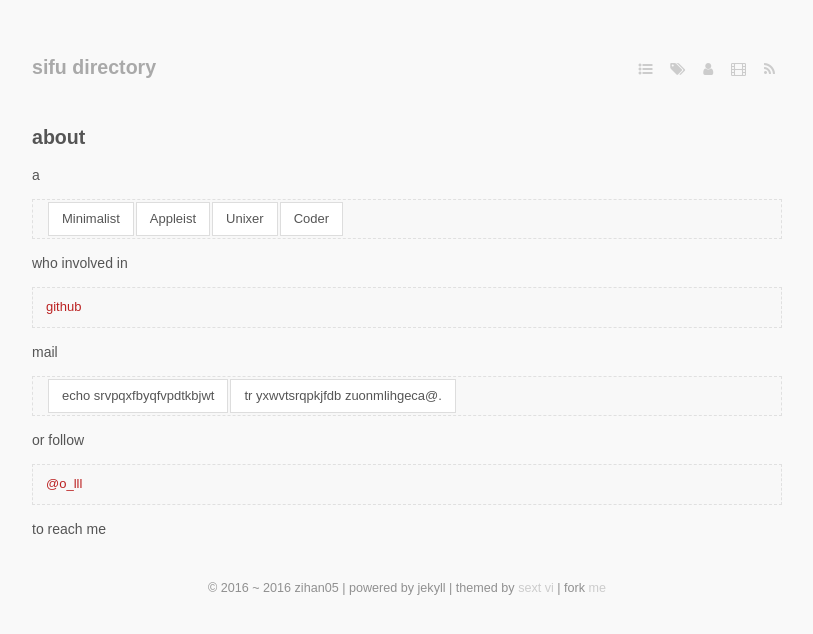
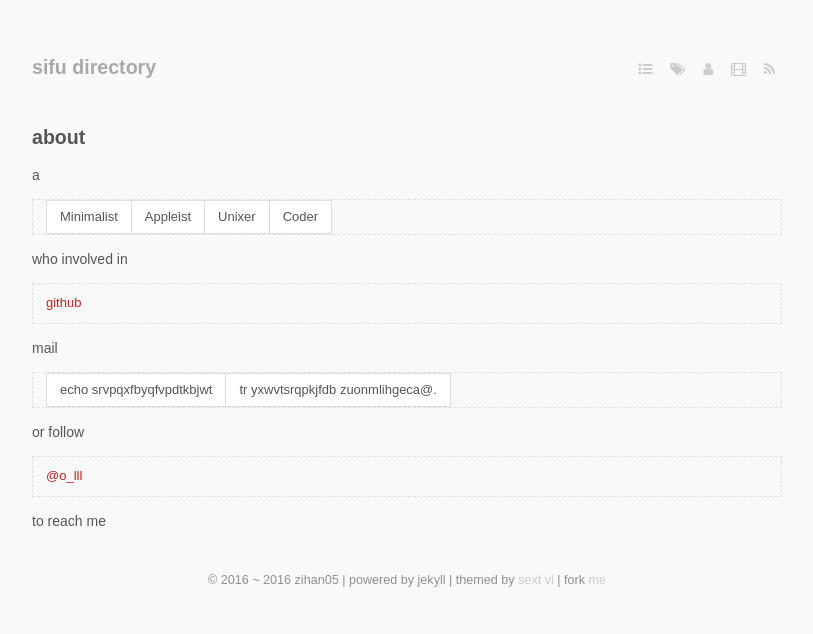
Before and after one commit to SFmonkey/sfmonkey.github.com, a Jekyll site: the page built from about.markdown, in a window 1280 px wide. Shown: the top 634 px of the page, without its empty margins (233-1046 px from the left). Built offline with Jekyll 4.4.1, drawn with Linux system fonts in a browser that asks for light colours; nearby versions of some CDN libraries; some web fonts are replaced; Markdown is read by kramdown in place of the engine named in the settings.

Commit message:
Update style.css

```diff
--- a/stylesheets/style.css
+++ b/stylesheets/style.css
@@ -246,6 +246,8 @@ table {
     display: block;
     width: 100%;
     overflow: auto;
+    border-spacing: 0;
+    border-collapse: collapse
 }
 table th {
     font-weight: bold;
```
